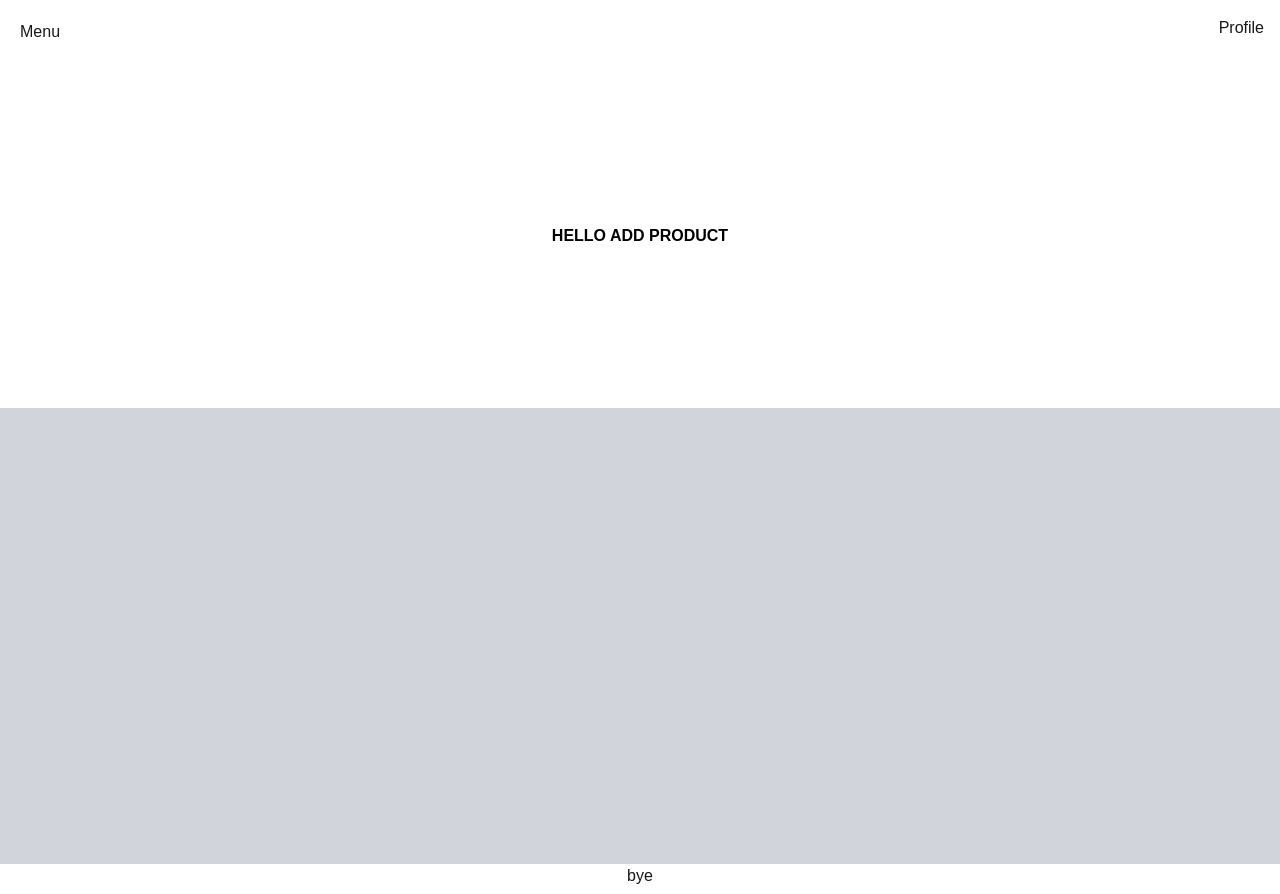
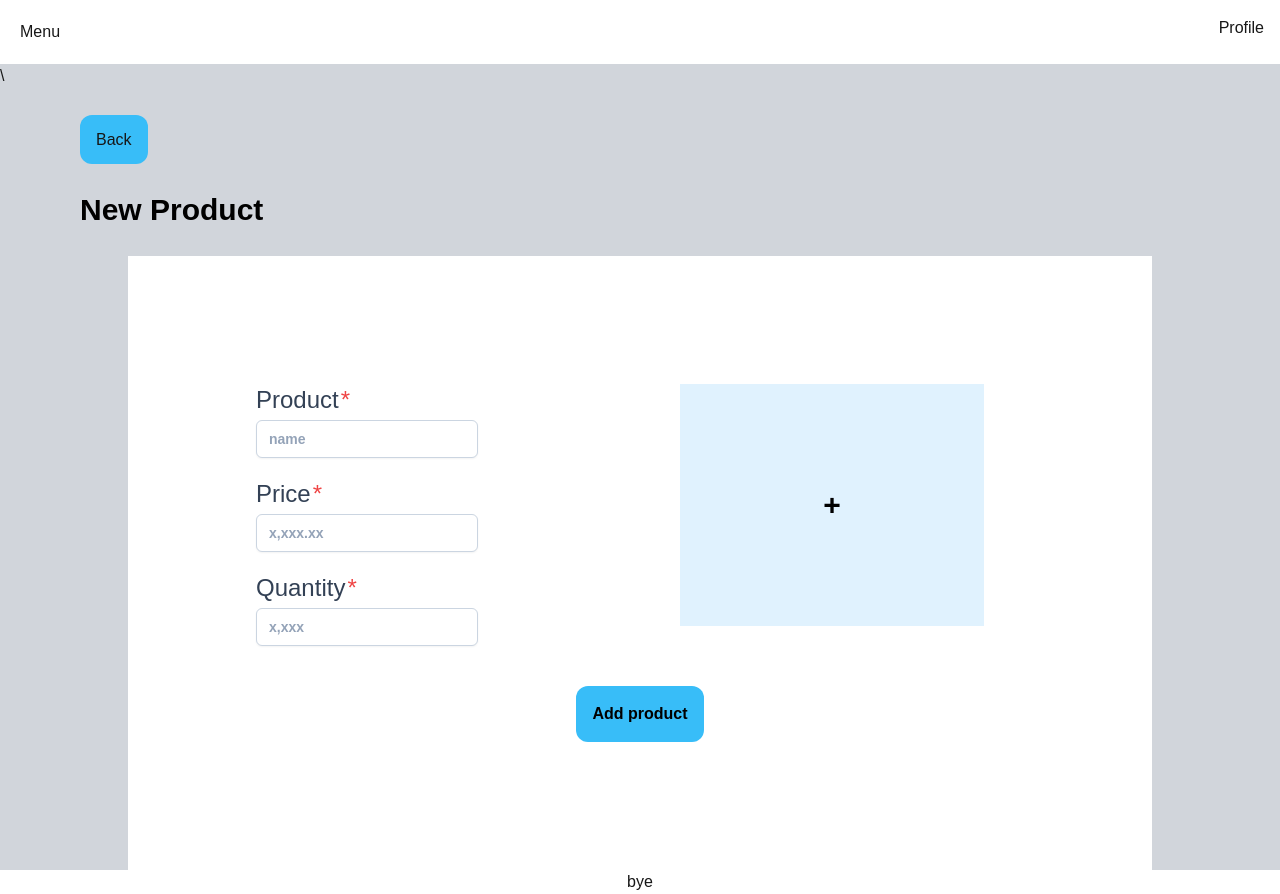
Before and after one commit to sea-sun-aqua/store-management-frontend, a Next.js app: page /menu/inventory/1 in a window 1280 px wide. Built offline with nearby package versions, Linux system fonts and the light colour scheme.

Commit message:
do_inventory/product_page

```diff
--- a/src/app/menu/inventory/[product]/page.tsx
+++ b/src/app/menu/inventory/[product]/page.tsx
@@ -1,10 +1,39 @@
+import InventoryButton from "@/components/InventoryButton";
+import InventoryInput from "@/components/InventoryInput";
+
 export default function ProductInInventoryPage() {
     return (
         <>
             <div className="bg-gray-300 min-h-screen">
-                <h1 className="flex justify-center p-40 bg-white font-extrabold text-black">
-                    HELLO ADD PRODUCT
-                </h1>
+\               <div className="px-20 pt-10">
+                    <InventoryButton title="Back" path="/menu/inventory"/>
+                </div>
+
+                <div className="pt-10 pl-20 pb-7 text-black text-3xl font-black ">
+                    New Product
+                </div>
+
+
+                <div className="mx-32 p-32 bg-white font-extrabold text-black">
+                    <div className="grid grid-cols-2">
+                        <div>
+                            <InventoryInput title="Product" input="name"/>
+                            <InventoryInput title="Price" input="x,xxx.xx"/>
+                            <InventoryInput title="Quantity" input="x,xxx"/>
+                        </div>
+
+                        <div className="bg-sky-100 mx-10 mb-10 text-center content-center text-3xl">
+                            +
+                        </div>
+                    </div>
+
+                    <div className="pt-5 flex justify-center ">
+                        <button className="p-4 bg-sky-400 hover:bg-sky-700 rounded-xl ">
+                            Add product
+                        </button>
+                    </div>
+                </div>
+
             </div>
         </>
     )
--- a/src/components/InventoryButton.tsx
+++ b/src/components/InventoryButton.tsx
@@ -1,15 +1,15 @@
+import Link from "next/link";
+
 interface InventoryButtonProps {
     title: string;
+    path: string;
 }
 
-const InventoryButton: React.FC<InventoryButtonProps> = ({ title }) => {
+const InventoryButton: React.FC<InventoryButtonProps> = ({ title, path }) => {
     return (
-        <div className="bg-black flex justify-self-center">
-            <div className="flex justify-center p-4 rounded-xl
-                            opacity-90 font-black text-black bg-sky-300 hover:bg-sky-500">
-                {title}
-            </div>
-        </div>
+        <Link href={path} className="p-4 bg-sky-400 hover:bg-sky-700 rounded-xl">
+            {title}
+        </Link>
     );
 };
 
--- /dev/null
+++ b/src/components/InventoryInput.tsx
@@ -0,0 +1,22 @@
+interface InventoryInputProps {
+    title: string;
+    input: string;
+}
+
+const InventoryInput: React.FC<InventoryInputProps> = ({ title, input}) => {
+    return (
+        <label className="block pb-5">
+            <span className="after:content-['*'] after:ml-0.5 after:text-red-500
+                            block text-2xl font-medium text-slate-700">
+                {title}
+            </span>
+            <input className="mt-1 px-3 py-2 bg-white border shadow-sm border-slate-300
+                            placeholder-slate-400 focus:outline-none focus:border-sky-500
+                            focus:ring-sky-500 block w-fill rounded-md sm:text-sm focus:ring-1"
+                placeholder={input} />
+        </label>
+    );
+};
+
+export type { InventoryInputProps } ;
+export default InventoryInput;
```
